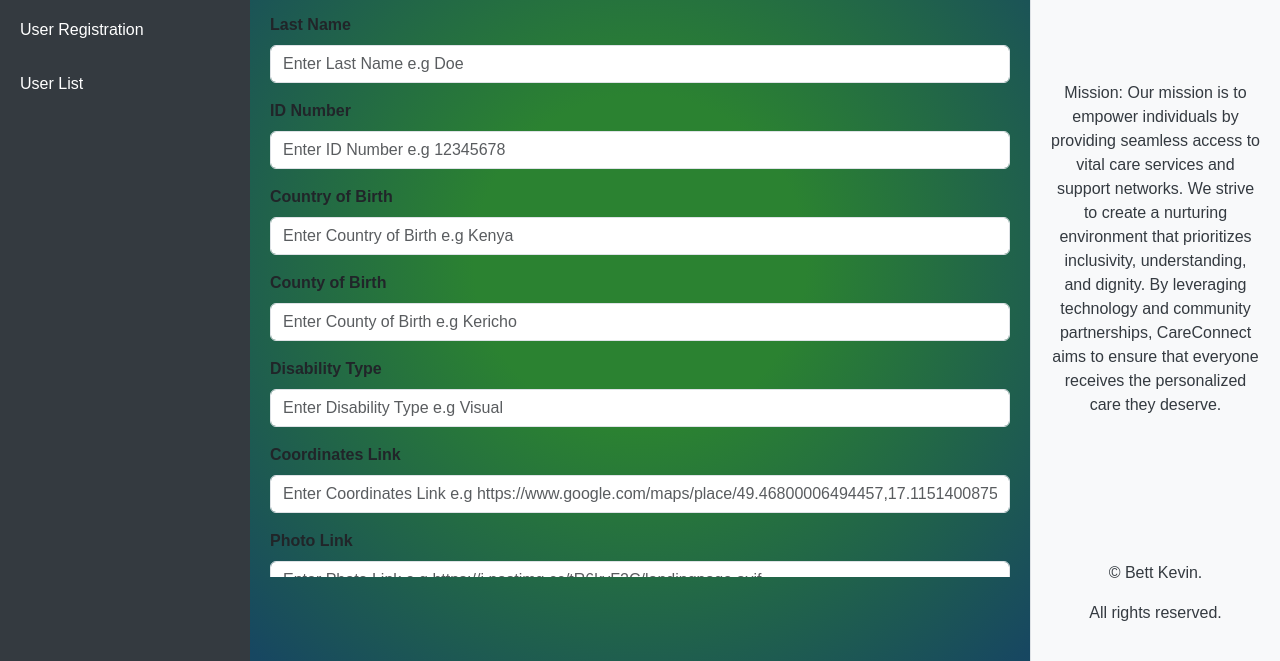
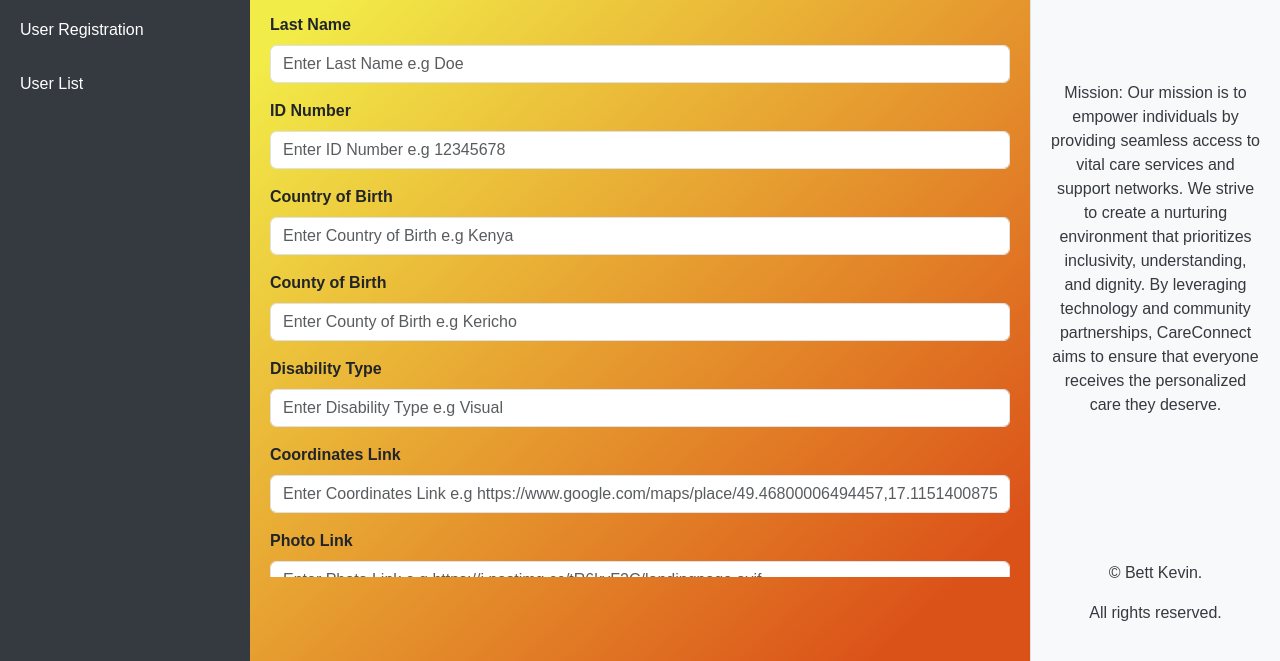
Before and after one commit to BettKev/CareConnect, a plain HTML site: page index.html in a window 1280 px wide. Shown: the part 139-800 px from the top of the page. Drawn offline with nearby package versions, Linux system fonts and the light colour scheme.

Commit message:
updated background gradient

```diff
--- a/styles.css
+++ b/styles.css
@@ -3,8 +3,8 @@ body {
   height: 100vh;
   margin: 0; /* Remove default margin */
   font-family: Arial, sans-serif; /* Set a clean font */
-  background: rgb(43,130,49);
-background: radial-gradient(circle, rgba(43,130,49,1) 22%, rgba(23,71,97,1) 73%);
+  background: rgb(242,236,72);
+background: linear-gradient(137deg, rgba(242,236,72,1) 22%, rgba(219,82,25,1) 81%);
 }
 
 
```
